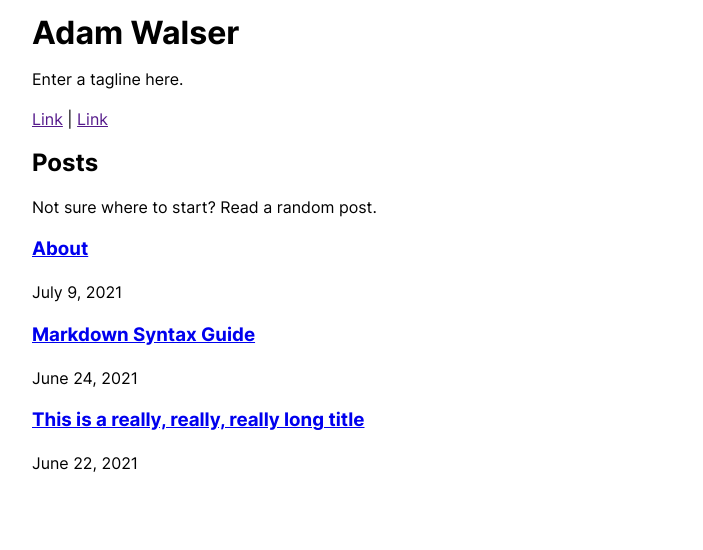
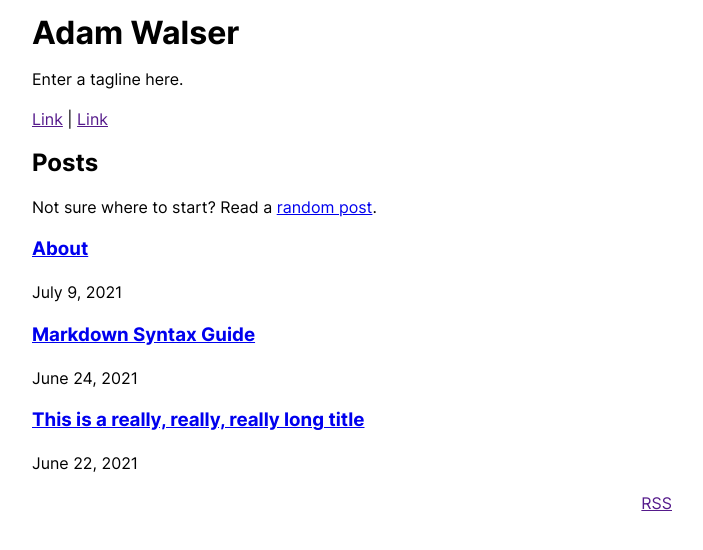
Before and after one commit to ajpwalser/ajpwalser.github.io, a Jekyll site: the page built from index.html, in a window 1280 px wide. Shown: the top 550 px of the page, without its empty margins (288-991 px from the left). Built offline with Jekyll 4.4.1, drawn with Linux system fonts in a browser that asks for light colours.

Commit message:
Update index.html

```diff
--- a/index.html
+++ b/index.html
@@ -4,7 +4,7 @@ title: Adam Walser
 description:
 ---
 <h2>Posts</h2>
-<p>Not sure where to start? Read a </a href="/random">random post</a>.</P>
+<p>Not sure where to start? Read a <a href="/random">random post</a>.</p>
 <div class="post-list">
   {% for post in site.posts %}
     <article role="article">
@@ -13,3 +13,4 @@ description:
     </article>
   {% endfor %}
 </div>
+<p class="footer"><a href="">RSS</a>
```
